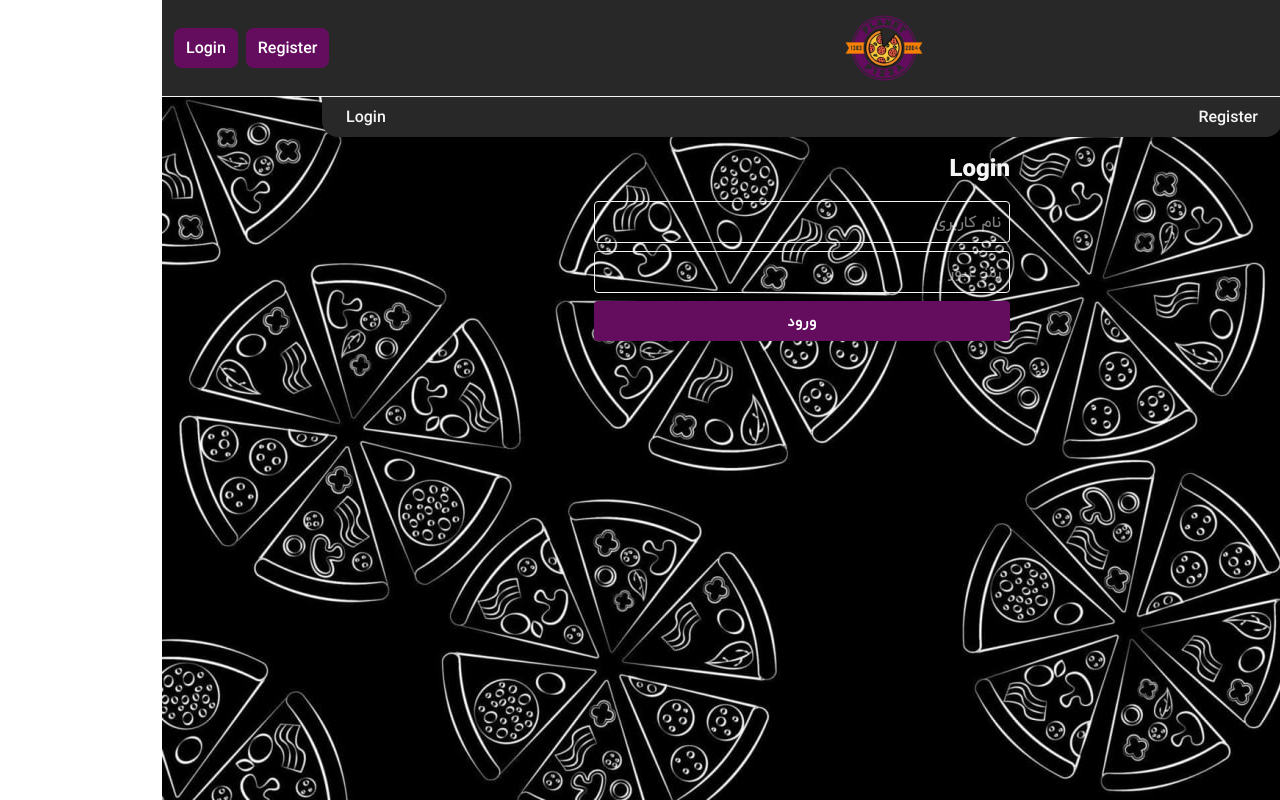
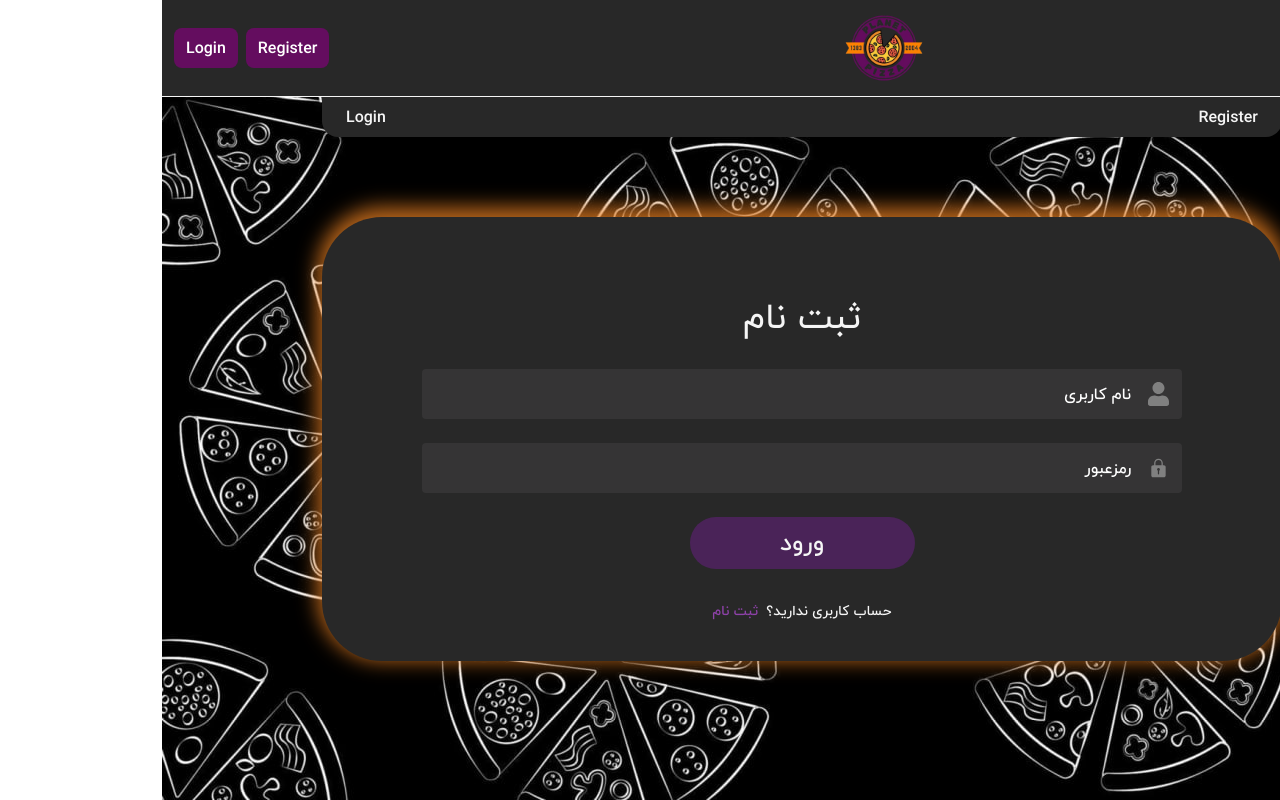
Before and after one commit to ParsaDokhtMohammadi/pizzaShop-nextJs-typescript-tailwindcss-mysql, a Next.js app: page /Login in a window 1280 px wide. Built offline with nearby package versions, Linux system fonts and the light colour scheme; no server answers.

Commit message:
css styles and RHF added to loginPage

```diff
--- a/src/template/LoginPage.tsx
+++ b/src/template/LoginPage.tsx
@@ -1,14 +1,31 @@
 "use client"
+import { SubmitHandler, useForm } from "react-hook-form";
+import Link from "next/link";
+import toast, { Toaster } from "react-hot-toast";
+import { useRouter } from "next/navigation";
+import z from "zod"
+import { zodResolver } from "@hookform/resolvers/zod";
+import { BeatLoader } from "react-spinners";
 import { signIn } from 'next-auth/react';
-import React, { useState } from 'react'
+import { FaUser } from "react-icons/fa";
+import { IoIosLock } from "react-icons/io";
+
+
+
+const schema = z.object({
+  username: z.string().min(5, "نام کاربری باید حداقل ۵ کاراکتر باشد"),
+  password: z.string().min(8, "رمز عبور باید حداقل ۸ کاراکتر داشته باشد")
+});
+
+type FormFields = z.infer<typeof schema>
 
 const LoginPage = () => {
-  const [username, setUsername] = useState("");
-  const [password, setPassword] = useState("");
-  const [message, setMessage] = useState("");
-
-  const handleSubmit = async (e: React.FormEvent) => {
-    e.preventDefault();
+  const router = useRouter()
+  const {register , handleSubmit , formState:{errors , isSubmitting}} = useForm<FormFields>({
+    resolver : zodResolver(schema)
+  })
+  const onSubmit:SubmitHandler<FormFields> = async (data) => {
+    const {username , password} = data
 
     const result = await signIn("credentials", {
       redirect: false,
@@ -17,37 +34,65 @@ const LoginPage = () => {
     });
 
     if (result?.error) {
-      setMessage(result.error);
+      toast.error(result.error,{ style: { background: "#161622", color: "#fff" } })
     } else {
-      setMessage("ورود موفقیت آمیز بود!");
-
+      toast.success("ورود موفقیت آمیز بود!",{ style: { background: "#161622", color: "#fff" } });
+      router.replace("/")
     }
   };
 
   return (
-    <div className="max-w-md mx-auto p-4">
-      <h1 className="text-2xl font-bold mb-4">Login</h1>
-      <form className="flex flex-col gap-2" onSubmit={handleSubmit}>
+        <>
+      <div><Toaster /></div>
+      <div className={`
+        flex justify-between items-center flex-col bg-bgPrimary  mt-41 rounded-t-[60px] max-w-[1120px]
+        fixed bottom-0 left-0 right-0
+        shadow-[0_-5px_20px_5px_rgba(0,0,0,0.80)] shadow-shadows
+        md:w-[75%] md:relative md:rounded-[60px] md:m-auto md:mt-20
+
+        `}>
+
+        <div className="flex flex-col justify-center items-center gap-[32px]  w-full   px-20 pt-20 pb-10">
+          <h1 className="text-4xl font-medium">ثبت نام</h1>
+          <form className="flex flex-col gap-6 w-full items-center max-w-[760px]" onSubmit={handleSubmit(onSubmit)}>
+            <div className="flex rounded gap-2 px-3 py-2 items-center bg-bgSecondary h-[50px] w-full">
+              <FaUser color="gray" size={24} />
               <input
+                {...register("username")}
                 type="text"
                 placeholder="نام کاربری"
-          value={username}
-          onChange={(e) => setUsername(e.target.value)}
-          className="border p-2 rounded"
+                className="px-2 outline-0 placeholder:text-white w-full"
               />
+            </div>
+            {errors.username && <span className="text-danger w-full">{errors.username.message}</span>}
+
+            <div className="flex rounded gap-2 px-3 py-2 items-center bg-bgSecondary h-[50px] w-full">
+              <IoIosLock color="gray" size={24} />
               <input
+                {...register("password")}
                 type="password"
-          placeholder="رمز عبور"
-          value={password}
-          onChange={(e) => setPassword(e.target.value)}
-          className="border p-2 rounded"
+                placeholder="رمزعبور"
+                className="px-2 outline-0 placeholder:text-white w-full"
               />
-        <button type="submit" className="btn bg-primary text-white p-2 rounded">
-          ورود
+            </div>
+            {errors.password && <span className="text-danger w-full">{errors.password.message}</span>}
+
+            <button
+              type="submit"
+              disabled={isSubmitting}
+              className="disabled:bg-gray-500 bg-bgButtons h-[52px] rounded-[30px] p-2 w-[225px] text-2xl font-normal cursor-pointer hover:bg-shadows transition-colors"
+            >
+              {isSubmitting ?<BeatLoader color="#ffffff" />:"ورود"}
+
             </button>
           </form>
-      {message && <p className="mt-2">{message}</p>}
+          <div className="flex gap-2 text-sm items-center justify-center">
+            <span>حساب کاربری ندارید؟</span>
+            <Link href={"/Register"} className="text-sm text-[#8E42A9]">ثبت نام</Link>
           </div>
+        </div>
+      </div>
+    </>
   );
 }
 
--- a/src/template/RegisterPage.tsx
+++ b/src/template/RegisterPage.tsx
@@ -55,7 +55,7 @@ const RegisterPage = () => {
       formData.append("password", password);
       await RegisterAction(formData);
       toast.success("کاربر با موفقیت ایجاد شد", { style: { background: "#161622", color: "#fff" } })
-      // router.replace("/")
+      router.replace("/Login")
     } catch (err: unknown) {
       if (err instanceof Error) {
         toast.error(err.message, { style: { background: "#161622", color: "#fff" } })
```
Lines whose indentation alone changed are shown as unchanged.
